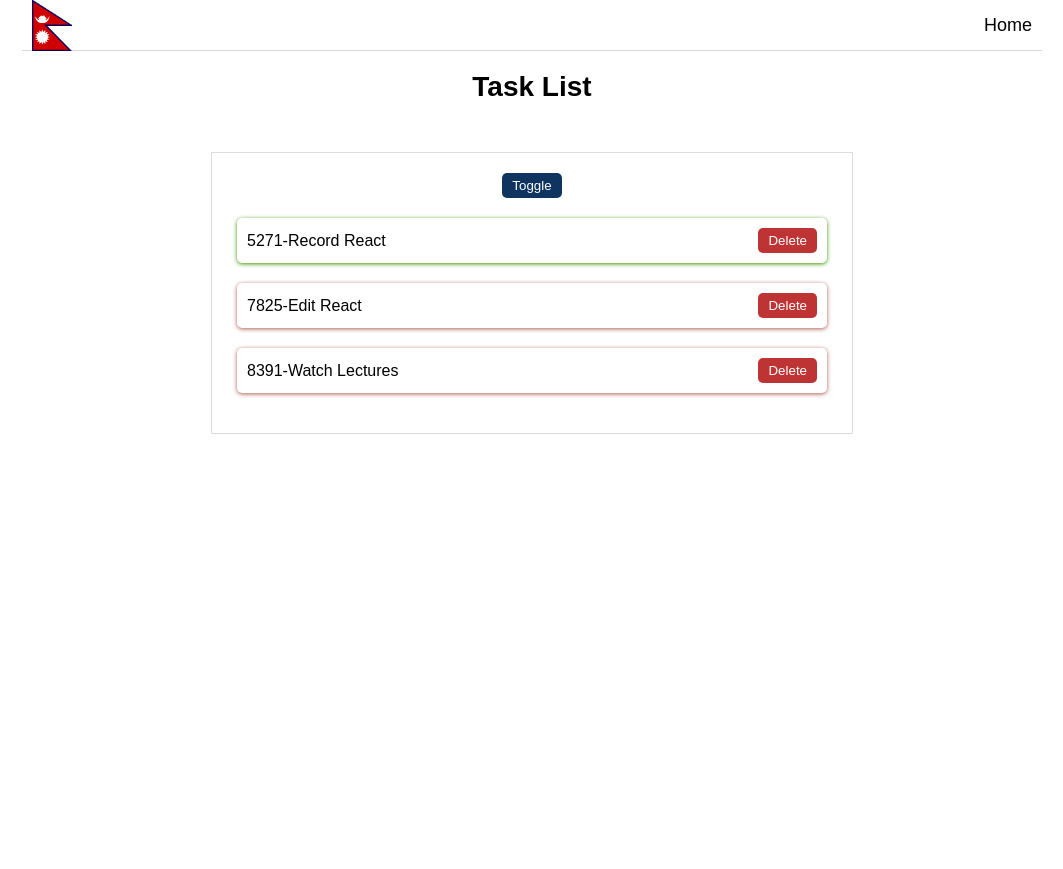
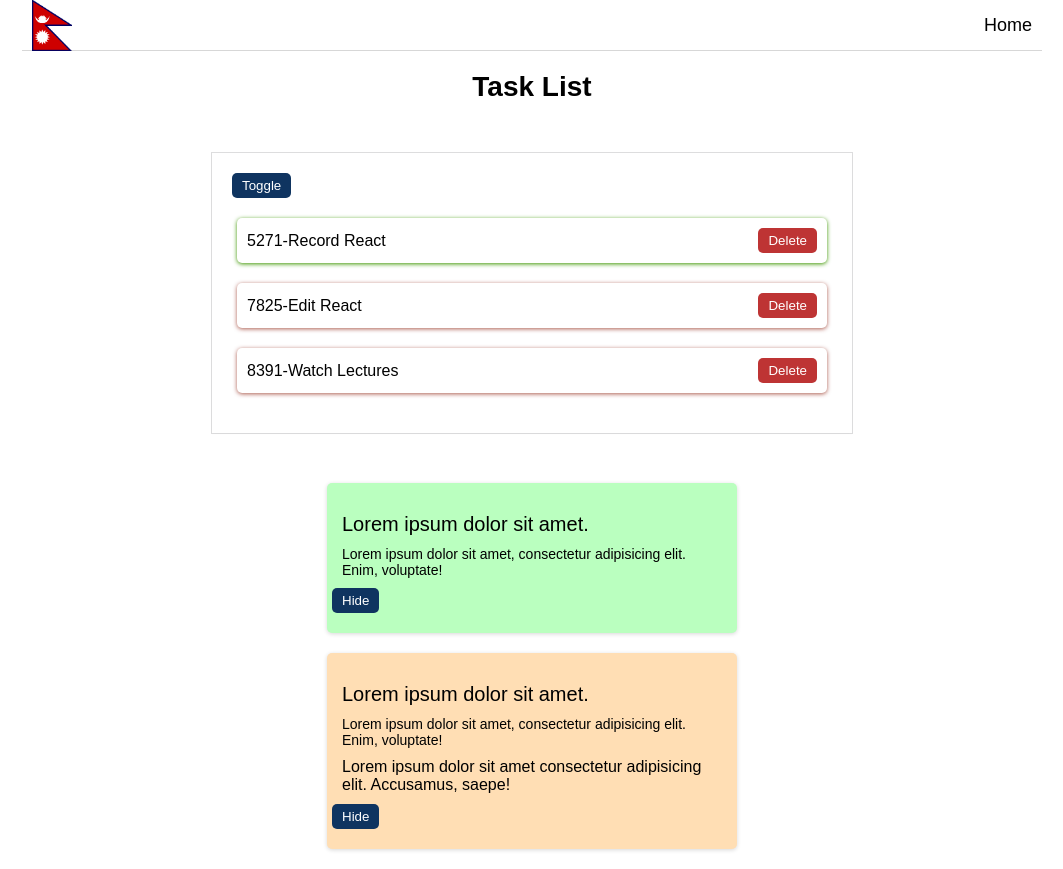
Before and after one commit to Dipesh-Gyawali/TaskMate, a React (Create React App) app: page / in a window 1280 px wide. Shown: the whole page, without its empty margins (108-1171 px from the left). Before the commit the page ends 800 px from the top, so only its background shows below. Built offline with nearby package versions, Linux system fonts and the light colour scheme; the HTML template or start-up script is replaced by a standard one.

Commit message:
props childern added

```diff
--- /dev/null
+++ b/src/components/BoxCard.js
@@ -0,0 +1,14 @@
+import { useState } from "react"
+
+export const BoxCard = ({result, children}) => {
+    const [show, setShow] = useState(true);
+
+    return (
+        <div className={show ? "" : "hidden"}>              {/* CSS use gareko + ternary operator to hide stuff */}
+            <div className={`box ${result}`}>               {/* how to send values along with text and dynamic content....+ String in Javascript */}
+                {children}
+                <button onClick={() => setShow(!show)} className="trigger">Hide</button>
+            </div>
+       </div>
+    )
+}
--- /dev/null
+++ b/src/components/TaskCard.js
@@ -0,0 +1,12 @@
+import React from 'react'
+
+export const TaskCard = ({task, handleDelete}) => {
+  return (
+    <>
+        <li key={task.id} className={task.completed ? "completed" : "incomplete"}>   {/* ternary operator : */}
+            <span>{task.id}-{task.name}</span>
+            <button onClick={() => handleDelete(task.id)} className='delete'>Delete</button>
+        </li>
+    </>
+  )
+}
--- a/src/components/TaskList.js
+++ b/src/components/TaskList.js
@@ -1,5 +1,6 @@
 import { useState } from 'react';
-
+import { TaskCard } from './TaskCard';
+import { BoxCard } from './BoxCard';
 
 export const TaskList = () => {
     const [tasks,setTasks] = useState([
@@ -15,17 +16,25 @@ export const TaskList = () => {
     }
 
     return (
-    <div className="App">
+    <>
         <h1>Task List</h1>
         <ul>
             <button className='trigger' onClick={() => setShow(!show)}>Toggle</button>
             { show &&  tasks.map((task) => (
-                <li key={task.id} className={task.completed ? "completed" : "incomplete"}>   {/* ternary operator : */}
-                    <span>{task.id}-{task.name}</span>
-                    <button onClick={() => handleDelete(task.id)} className='delete'>Delete</button>
-                </li>
+                <TaskCard key={task.id} task={task} handleDelete={handleDelete} />
             )) }
         </ul>
-    </div>
-  );
+
+        <BoxCard result="success">
+            <p className="title">Lorem ipsum dolor sit amet.</p>
+            <p className="description">Lorem ipsum dolor sit amet, consectetur adipisicing elit. Enim, voluptate!</p>
+        </BoxCard>
+
+        <BoxCard result="warning">
+            <p className="title">Lorem ipsum dolor sit amet.</p>
+            <p className="description">Lorem ipsum dolor sit amet, consectetur adipisicing elit. Enim, voluptate!</p>
+            <p>Lorem ipsum dolor sit amet consectetur adipisicing elit. Accusamus, saepe!</p>
+        </BoxCard>
+    </>
+  )
 }
```
